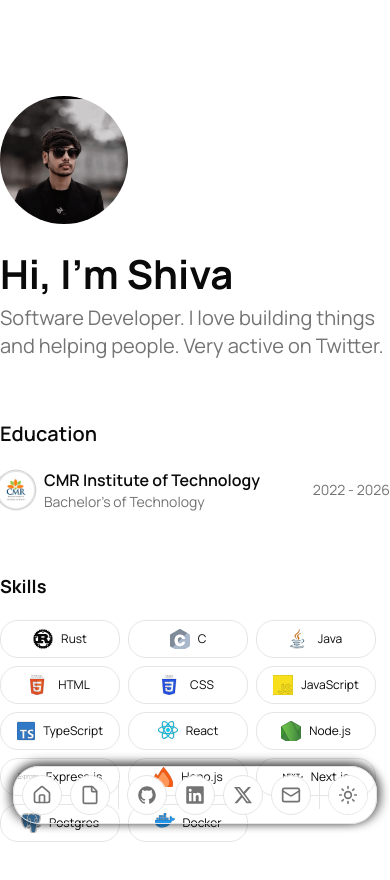
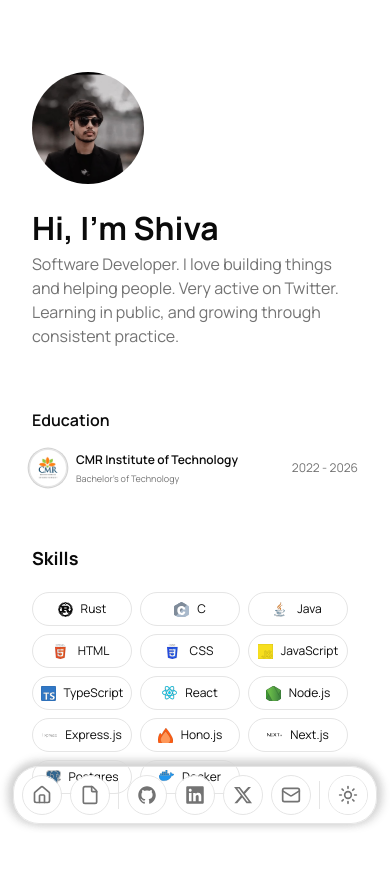
Before and after one commit to shivakotagiri/portfolio-v2, a Next.js app: page / in a window 390 px wide. Shown: the top 880 px of the page. After the commit the page ends 844 px from the top, so only its background shows below. Built offline with nearby package versions, Linux system fonts and the light colour scheme.

Commit message:
ui responsive

```diff
--- a/app/globals.css
+++ b/app/globals.css
@@ -86,7 +86,7 @@
 }
 
 .dark {
-  --background: oklch(0.145 0 0);
+  --background: #111111;
   --foreground: oklch(0.985 0 0);
   --card: oklch(0.205 0 0);
   --card-foreground: oklch(0.985 0 0);
--- a/app/layout.tsx
+++ b/app/layout.tsx
@@ -3,6 +3,7 @@ import { Manrope } from "next/font/google";
 import "./globals.css";
 import { ThemeProvider } from "@/components/theme-provider";
 import { TooltipProvider } from "@/components/ui/tooltip";
+import { Dock } from "@/components/dock";
 
 const manrope = Manrope({
   subsets: ['latin'],
--- a/app/page.tsx
+++ b/app/page.tsx
@@ -5,14 +5,12 @@ import { SkillSection } from "@/components/skill-section";
 
 export default function Home() {
   return (
-    <div className="flex justify-center items-start min-h-screen pt-24 ">
-      <div className="h-full w-full max-w-160 flex flex-col gap-15">
+    <div className="flex justify-center w-screen items-start min-h-screen sm:p-0 p-8">
+      <div className="h-full pt-10 sm:pt-24 w-full max-w-155 flex flex-col gap-15">
         <PortfolioHeader />
         <Education />
         <SkillSection />
-        <div className="w-full h-full flex justify-center items-center">
-          <Dock />
-        </div>
+        <Dock />
       </div>
     </div>
   );
--- a/components/dock.tsx
+++ b/components/dock.tsx
@@ -10,7 +10,7 @@ import { ThemeToggle } from "./theme-toggle";
 
 export function Dock() {
     return (
-        <div className="fixed bottom-5 left-1/2 -translate-x-1/2 rounded-4xl dark:shadow-neutral-900 z-10 dark:bg-[#171717] border shadow-top-lr">
+        <div className="fixed bottom-5 left-1/2 -translate-x-1/2 rounded-4xl dark:shadow-neutral-900 z-10 dark:bg-[#171717] shadow-neutral-300 border shadow-top-lr">
             <div className="flex gap-2 p-2 items-center justify-center">
                 <DockItem name="Home" Icon={Home} link="/" />
                 <DockItem name="Resume" Icon={File} link="/resume.pdf" />
--- a/components/education.tsx
+++ b/components/education.tsx
@@ -4,7 +4,7 @@ export function Education() {
     return (
         <div className="">
             <div className="flex flex-col gap-5">
-                <h1 className="text-xl font-semibold">Education</h1>
+                <h1 className="sm:text-xl text-base font-semibold">Education</h1>
                 <div className="flex flex-col">
                     <ListItem />
                 </div>
--- a/components/list-item.tsx
+++ b/components/list-item.tsx
@@ -21,15 +21,15 @@ export function ListItem() {
                     <span className="inset-0 absolute block h-full w-full ring-1 rounded-full ring-neutral-300 dark:ring-neutral-600" />
                 </div>
                 <div className="leading-none">
-                    <h1 className="text-base font-semibold">
+                    <h1 className="sm:text-base text-xs font-semibold">
                         CMR Institute of Technology
                     </h1>
-                    <span className="text-muted-foreground text-sm">
+                    <span className="text-muted-foreground sm:text-sm text-[9px]">
                         Bachelor&apos;s of Technology
                     </span>
                 </div>
             </div>
-            <span className="text-sm text-muted-foreground">2022 - 2026</span>
+            <span className="sm:text-sm text-xs text-muted-foreground">2022 - 2026</span>
         </Link>
     )
 }
--- a/components/portfolio-header.tsx
+++ b/components/portfolio-header.tsx
@@ -4,9 +4,9 @@ export function PortfolioHeader() {
     return (
         <div className="flex md:flex-row flex-col-reverse justify-between items-start w-full gap-5">
           <div className="flex-1">
-            <h1 className="text-[2.5rem] font-bold">Hi, I&apos;m Shiva</h1>
-            <span className="text-muted-foreground text-xl text-justify">
-              Software Developer. I love building things and helping people. Very active on Twitter.
+            <h1 className="sm:text-[2.5rem] text-[2rem] font-bold">Hi, I&apos;m Shiva</h1>
+            <span className="text-muted-foreground sm:text-xl text-base text-justify">
+              Software Developer. I love building things and helping people. Very active on Twitter. Learning in public, and growing through consistent practice.
             </span>
           </div>
           <Image
@@ -14,7 +14,7 @@ export function PortfolioHeader() {
             alt="My Photo"
             height={100}
             width={100}
-            className="rounded-full object-cover object-top w-32 h-32"
+            className="rounded-full object-cover object-top sm:w-32 sm:h-32 w-28 h-28"
           />
         </div>
     )
--- a/components/skill-item.tsx
+++ b/components/skill-item.tsx
@@ -20,8 +20,8 @@ interface SkillItemProps {
 
 export function SkillItem({ name, Icon }: SkillItemProps) {
   return (
-    <div className="flex items-center justify-center border py-2 w-30 px-4 gap-2 rounded-2xl">
-      <Icon size={20} />
+    <div className="flex items-center justify-center border py-2 w-25 sm:w-29 px-1 sm:px-2 gap-2 rounded-2xl">
+      <Icon size={15} />
       <span className="text-xs">{name}</span>
     </div>
   );
--- a/components/skill-section.tsx
+++ b/components/skill-section.tsx
@@ -1,4 +1,4 @@
-import { skills } from "@/public/lib/skills"
+import { skills } from "@/lib/skills"
 import { SkillItem } from "./skill-item";
 
 export function SkillSection() {
```
Also changed, not shown: lib/skills.ts (renamed from public/lib/skills.ts), public/pragathi.png (added).
